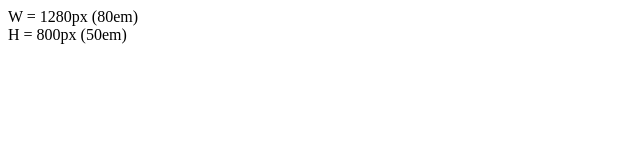
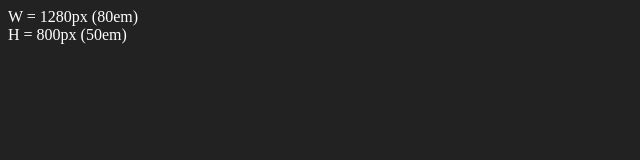
Before and after one commit to jerem-point-re/w-and-h-in-px-and-em, a plain HTML site: page index.html in a window 1280 px wide. Shown: the whole page, without its empty margins (0-640 px from the left). Drawn offline with Linux system fonts and the light colour scheme.

Commit message:
Update index.html
Set the background for a darker color and the setting text white

```diff
--- a/index.html
+++ b/index.html
@@ -1,5 +1,9 @@
 <head>
   <style>
+    body {
+      background: #222;
+      color: #FFF;
+    }
     .float {
       position: sticky;
       top: 0;
```
